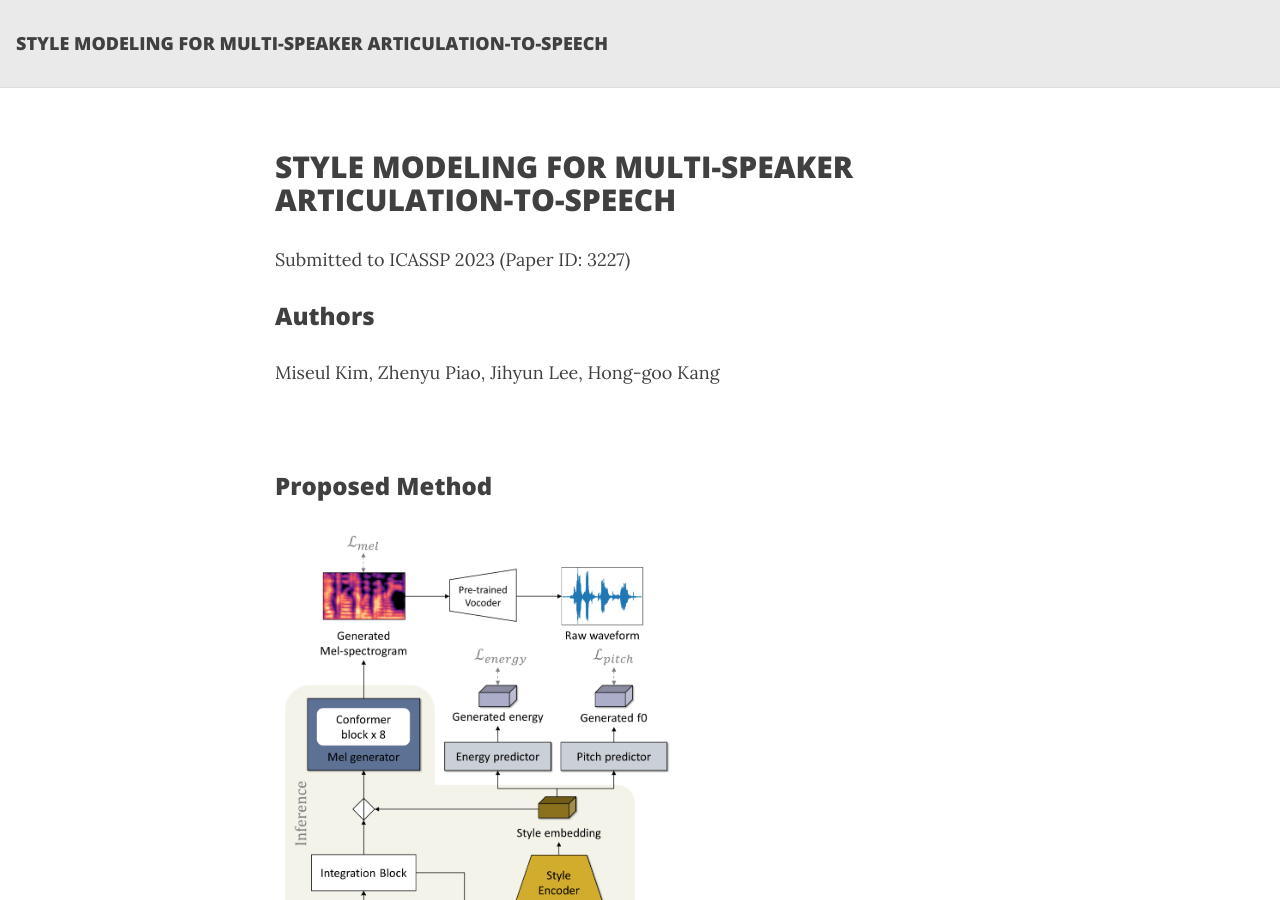
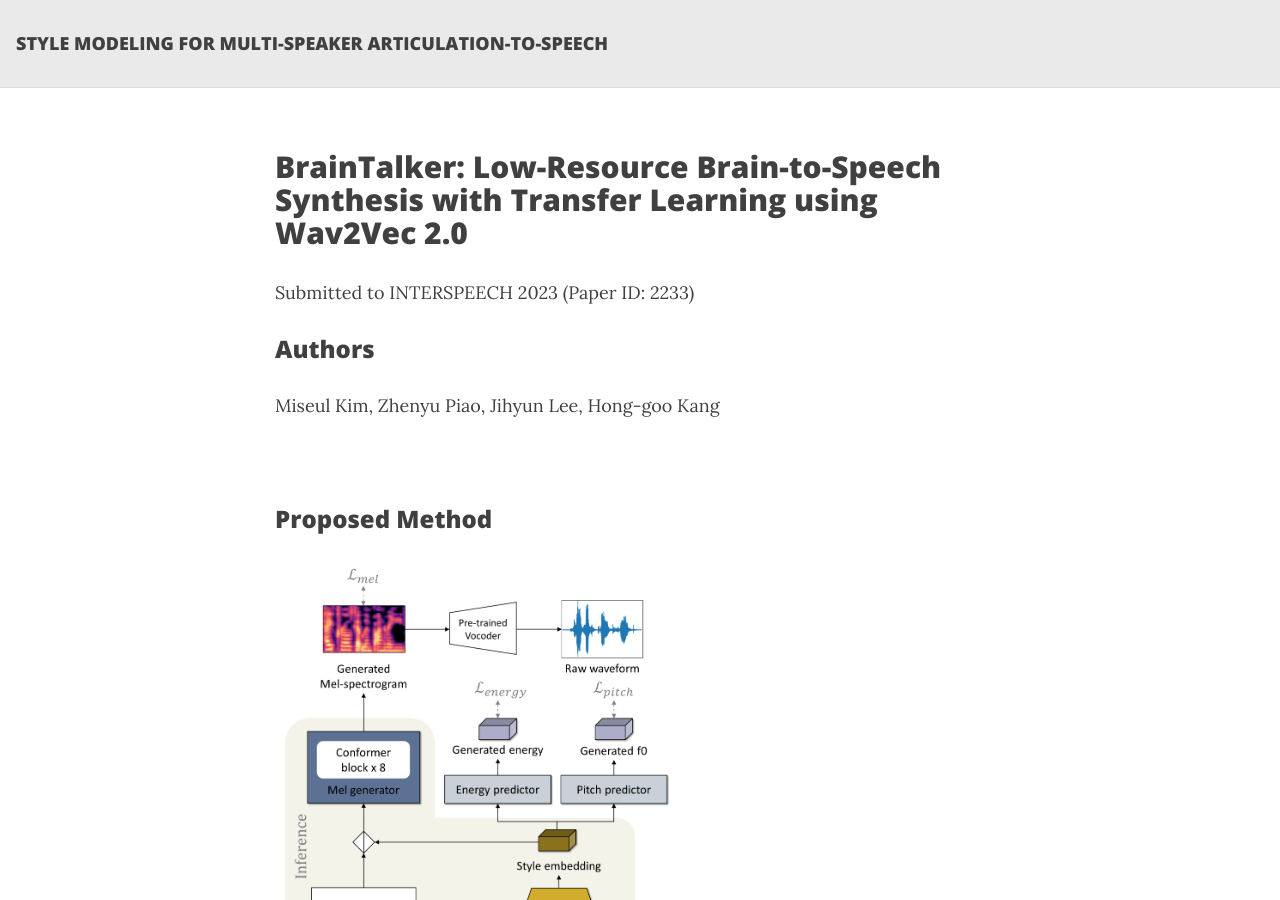
Before and after one commit to braintalker/braintalker.github.io, a Jekyll site: the page built from index.md, in a window 1280 px wide and 900 px high. Built offline with Jekyll 4.4.1, drawn with Linux system fonts in a browser that asks for light colours; nearby versions of some CDN libraries.

Commit message:
fix index

```diff
--- a/index.md
+++ b/index.md
@@ -1,12 +1,12 @@
 ---
 layout: home
-subtitle: STYLE MODELING FOR MULTI-SPEAKER ARTICULATION-TO-SPEECH
+subtitle: BrainTalker
 ---
 
-<h2>STYLE MODELING FOR MULTI-SPEAKER ARTICULATION-TO-SPEECH
+<h2> BrainTalker: Low-Resource Brain-to-Speech Synthesis with Transfer Learning using Wav2Vec 2.0
 </h2>
 
-Submitted to ICASSP 2023 (Paper ID: 3227)
+Submitted to INTERSPEECH 2023 (Paper ID: 2233)
 
 <h3>Authors
 </h3>
```
